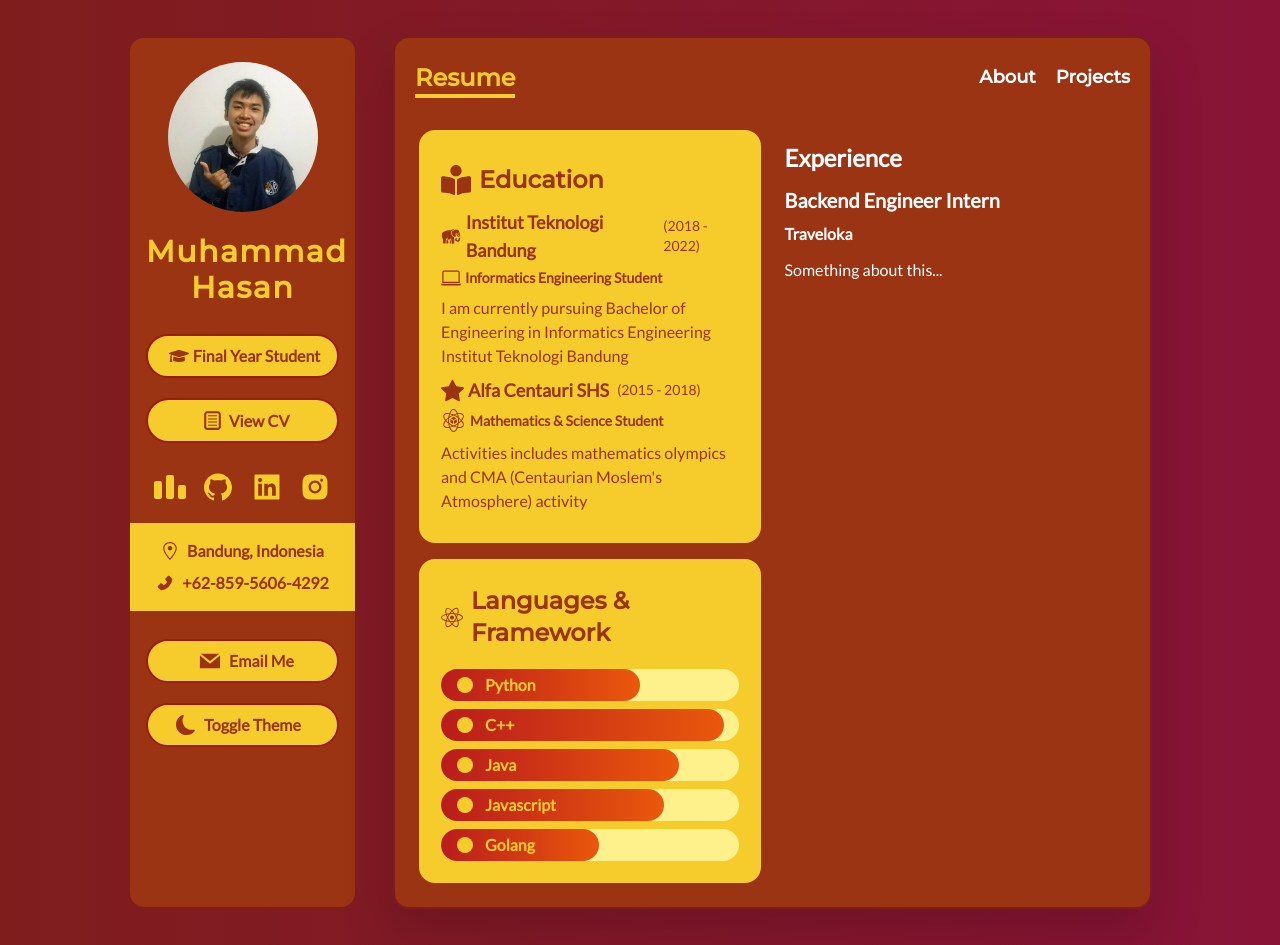
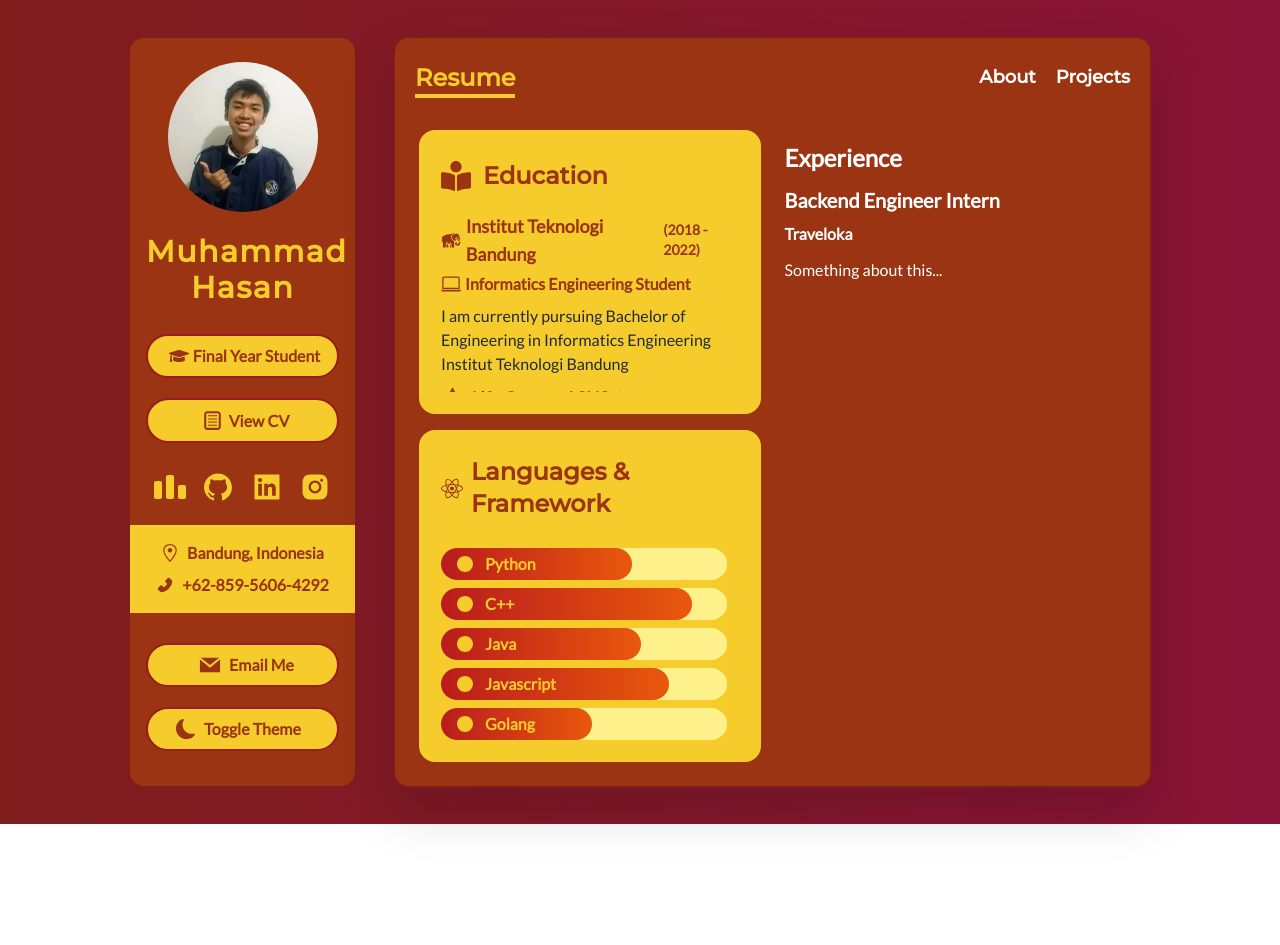
Before and after one commit to muhammadhasan01/portofolio, a Next.js app: page /resume in a window 1280 px wide. After the commit the page ends 824 px from the top, so only its background shows below. Built offline with nearby package versions, Linux system fonts and the light colour scheme.

Commit message:
feat: fix overflow and improve resume

```diff
--- a/components/EducationCard.tsx
+++ b/components/EducationCard.tsx
@@ -14,13 +14,13 @@ const EducationCard: FunctionComponent<{ education: IEducation }> =
         <div className=' my-1 flex justify-left items-center'>
           <SchoolIcon className='mr-1' size={schoolIconSize} />
           <span className='font-bold text-base lg:text-lg'>{school}</span>
-          <span className='hidden lg:block lg:text-sm md:ml-2'>{duration}</span>
+          <span className='hidden font-semibold lg:block lg:text-sm md:ml-2'>{duration}</span>
         </div>
         <div className='md:text-lg flex justify-left items-center'>
           <MajorIcon className='mr-1' size={majorIconSize} />
-          <span className='font-semibold text-sm'>{major}</span>
+          <span className='font-semibold text-sm md:text-base'>{major}</span>
         </div>
-        <p className='my-2 text-sm lg:text-base font-medium'>
+        <p className='my-2 text-sm text-gray-800 dark:text-white lg:text-base'>
           {description}
         </p>
       </div>
--- a/components/ProjectCard.tsx
+++ b/components/ProjectCard.tsx
@@ -36,7 +36,7 @@ const ProjectCard: FunctionComponent<{
       {
         showDetail === id &&
         <div className='grid md:grid-cols-2 absolute top-0 left-0 z-10
-          h-auto w-full gap-x-12 text-black bg-gray-100 dark:text-white dark:bg-dark-100 p-3
+          h-auto w-full gap-x-12 text-black bg-gray-200 dark:text-white dark:bg-dark-100 p-3
           md:p-10 rounded-lg'>
           <motion.div variants={stagger} initial='initial' animate='animate'>
             <motion.div variants={fadeInUp} className='border-4 border-gray-700'>
--- a/components/Sidebar.tsx
+++ b/components/Sidebar.tsx
@@ -66,7 +66,7 @@ const Sidebar = () => {
       {/*  Address */}
       <div
         className='my-5 py-4 bg-cnc-yellow flex items-center justify-center flex-col space-y-2 font-semibold text-orange-800
-        dark:text-cnc-yellow dark:bg-dark'
+        dark:text-cnc-yellow dark:bg-dark border-y-2 border-orange-800 dark:border-cnc-yellow'
         style={{ 'marginLeft': '-1rem', 'marginRight': '-1rem' }}>
         <div className='flex items-center justify-center space-x-2'>
           <GoLocation size={18} />
@@ -92,7 +92,7 @@ const Sidebar = () => {
         py-2 my-2 flex items-center justify-center dark:text-cnc-yellow dark:bg-dark-500 focus:outline-none'
           onClick={changeTheme}
         >
-          {theme === 'dark' ?
+          {theme === 'light' ?
             <BsSunFill size={20} /> : <BsFillMoonFill size={20} />
           }
           <span className='mx-2'>Toggle Theme</span>
--- a/data.ts
+++ b/data.ts
@@ -1,5 +1,5 @@
 import { IEducation, IProject, IService, ISkill } from './type';
-import { BsCircleFill, BsCreditCard2FrontFill, BsLaptop, BsStarFill } from 'react-icons/bs';
+import { BsCircleFill, BsCreditCard2FrontFill, BsLaptop, BsStar, BsStarFill } from 'react-icons/bs';
 import { ImDatabase } from 'react-icons/im';
 import { MdExplore } from 'react-icons/md';
 import { FaLaptopCode } from 'react-icons/fa';
@@ -38,17 +38,17 @@ export const languages: ISkill[] = [
   },
   {
     name: 'C++',
-    level: '95%',
+    level: '88%',
     Icon: BsCircleFill,
   },
   {
     name: 'Java',
-    level: '80%',
+    level: '70%',
     Icon: BsCircleFill,
   },
   {
     name: 'Javascript',
-    level: '75%',
+    level: '80%',
     Icon: BsCircleFill,
   },
   {
@@ -56,22 +56,19 @@ export const languages: ISkill[] = [
     level: '53%',
     Icon: BsCircleFill,
   },
-];
-
-export const tools: ISkill[] = [
   {
-    name: 'Tool 1',
-    level: '40%',
+    name: 'React',
+    level: '73%',
     Icon: BsCircleFill,
   },
   {
-    name: 'Tool 2',
-    level: '45%',
+    name: 'Java Springboot',
+    level: '63%',
     Icon: BsCircleFill,
   },
   {
-    name: 'Tool 3',
-    level: '50%',
+    name: 'ExpressJS',
+    level: '65%',
     Icon: BsCircleFill,
   },
 ];
@@ -95,7 +92,18 @@ export const educations: IEducation[] = [
     MajorIcon: GiMaterialsScience,
     majorIconSize: 25,
     duration: '(2015 - 2018)',
-    description: 'Activities includes mathematics olympics and CMA (Centaurian Moslem\'s Atmosphere) activity',
+    description: 'Got the Highest National Senior High School Exam on Batch 2015. ' +
+      'Activities includes mathematics olympics and CMA (Centaurian Moslem\'s Atmosphere) activity',
+  },
+  {
+    school: 'Alfa Centauri JHS',
+    major: 'Science Student',
+    SchoolIcon: BsStar,
+    schoolIconSize: 23,
+    MajorIcon: GiMaterialsScience,
+    majorIconSize: 25,
+    duration: '(2012 - 2015)',
+    description: 'Got the Highest National Junior High School Exam on Batch 2012. Activities includes mathematics olympics',
   },
 ];
 
--- a/pages/index.tsx
+++ b/pages/index.tsx
@@ -30,7 +30,8 @@ const index = () => {
         I hope to become better every day, bit by bit <br />
       </h5>
       <div className='p-4 mt-5 bg-yellow-500 dark:bg-dark-500 flex-grow'
-           style={{ 'marginLeft': '-1.5rem', 'marginRight': '-1.5rem' }}>
+           style={{ 'marginLeft': '-1.5rem', 'marginRight': '-1.5rem' }}
+      >
         <h6 className='my-5 text-2xl lg:text-3xl font-black text-orange-800 dark:text-cnc-yellow font-montserrat text-center tracking-wide'>
           My Activities
         </h6>
--- a/pages/projects.tsx
+++ b/pages/projects.tsx
@@ -22,7 +22,7 @@ const projects = () => {
   const [showDetail, setShowDetail] = useState<number | null>(null);
   return (
     <motion.div
-      className='px-5 py-2 overflow-y-scroll'
+      className='px-5 py-2 overflow-y-auto'
       style={{ height: '65vh' }}
       variants={routeAnimation}
       initial='initial'
@@ -44,7 +44,7 @@ const projects = () => {
         {
           projectState.map(project => (
             <motion.div
-              className='col-span-12 sm:col-span-6 lg:col-span-4 p-2 bg-gray-200 dark:bg-dark-300 rounded-lg'
+              className='col-span-12 sm:col-span-6 lg:col-span-4 p-2 bg-cnc-yellow dark:bg-dark-300 rounded-lg'
               variants={fadeInUp}
             >
               <ProjectCard project={project} key={project.name} showDetail={showDetail} setShowDetail={setShowDetail} />
--- a/pages/resume.tsx
+++ b/pages/resume.tsx
@@ -28,32 +28,33 @@ const resume = () => {
         <div>
           <motion.div variants={fadeInUp} initial='initial' animate='animate'
                       className='bg-cnc-yellow dark:bg-dark-500 p-5 border-2 border-cnc-yellow
-                    rounded-2xl text-orange-800 dark:text-cnc-yellow'>
-            <div className='my-3 text-2xl font-bold flex justify-left items-center'>
-              <FaBookReader className='mr-2' size={30} />
+                      rounded-2xl text-orange-800 dark:text-cnc-yellow'
+          >
+            <div className='py-2 text-2xl font-bold flex justify-left items-center'>
+              <FaBookReader className='mr-3' size={30} />
               <span className='font-montserrat'>Education</span>
             </div>
-            <div>
+            <div className='overflow-y-auto mt-2 border-orange-800' style={{ height: '23vh' }}>
               {educations.map(education => (
                 <EducationCard education={education} />
               ))}
             </div>
           </motion.div>
           {/*  Languages & Tools */}
-          <div className='grid gap-6'>
           <div className='rounded-2xl border-cnc-yellow bg-cnc-yellow dark:bg-dark-500 border-2
-            pb-3 pt-1 text-orange-800 dark:text-cnc-yellow px-5 my-4'>
+            pb-3 pt-1 text-orange-800 dark:text-cnc-yellow px-5 my-4 '
+
+          >
             <div className='my-5 lg:text-2xl font-bold font-montserrat flex justify-left items-center'>
               <FaReact className='mr-2' size={25} />
               <span>Languages & Framework</span>
             </div>
-              <div className='my-2'>
+            <div className='my-2 overflow-y-auto pr-3' style={{ height: '25vh' }}>
               {
                 languages.map(language => (
                   <Bar data={language} />
                 ))
               }
-              </div>
             </div>
           </div>
         </div>
```
Lines whose indentation alone changed are shown as unchanged.
